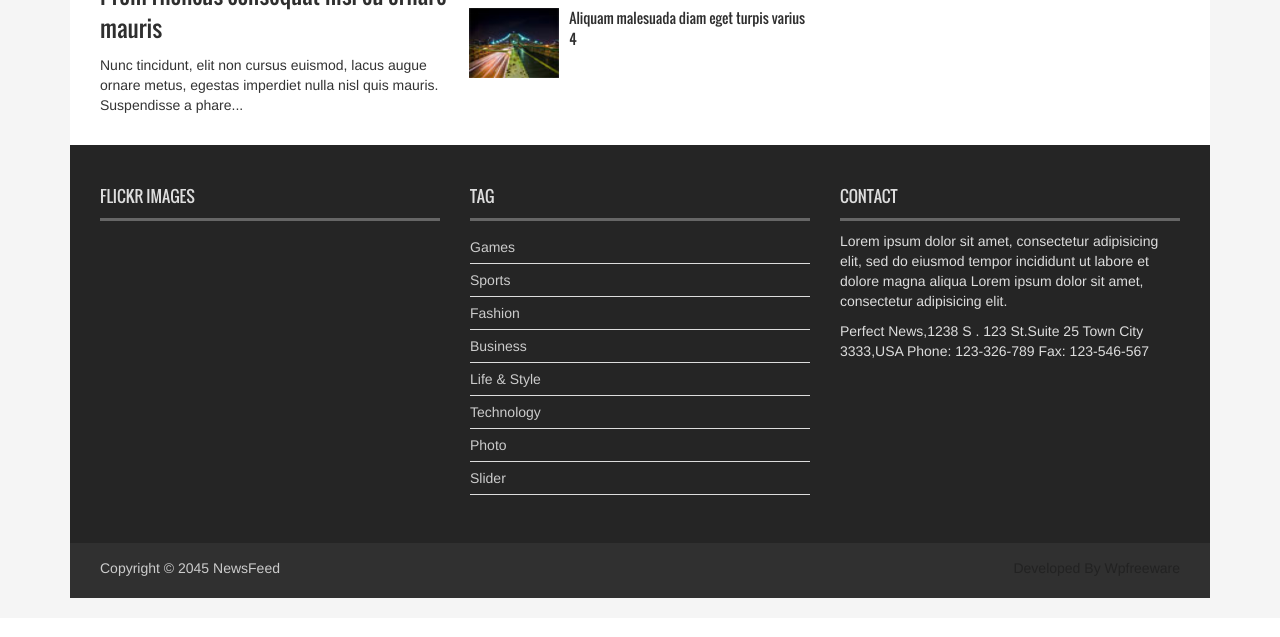
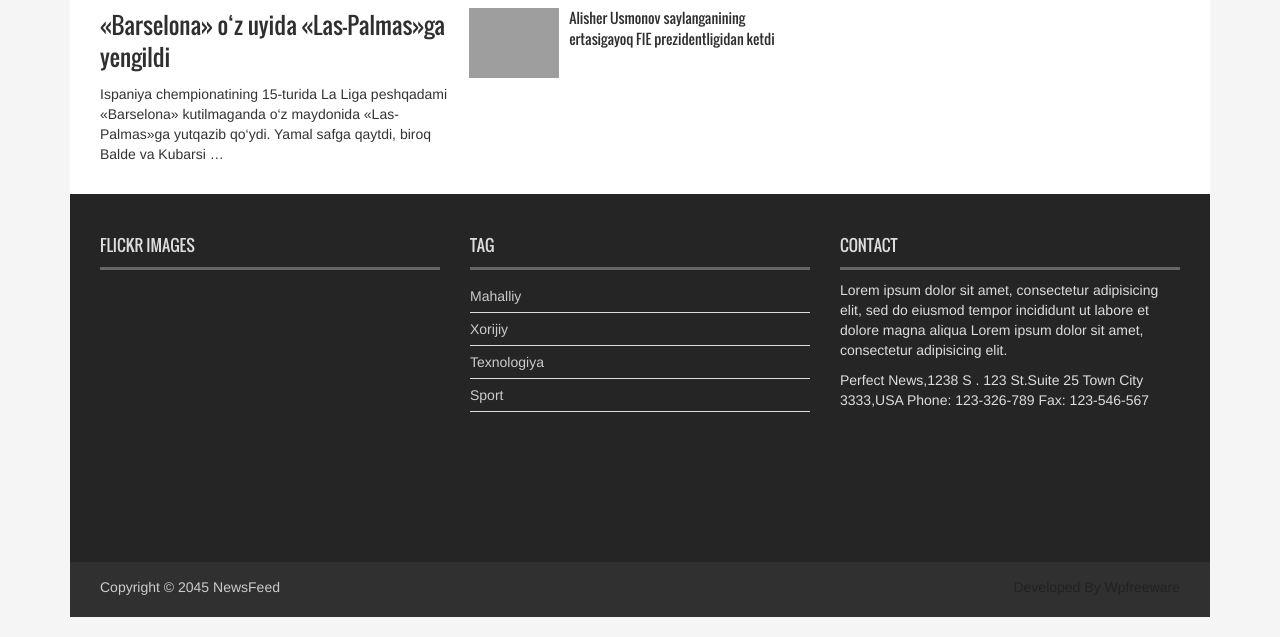
Before and after one commit to bunyod-abdulloh/news_site_django, a Django app: page / in a window 1280 px wide. Shown: the part 2793-3430 px from the top of the page. Before the commit the page ends 3391 px from the top, so only its background shows below. Run offline with Django 5.2, Linux system fonts and the light colour scheme; data comes from the database, SQL or seed files in the repository; some libraries are stand-ins or nearby versions; grey boxes are pictures that could not be loaded.

Commit message:
Commited

```diff
--- a/templates/news/base.html
+++ b/templates/news/base.html
@@ -129,14 +129,11 @@
                     <div class="footer_widget wow fadeInDown">
                         <h2>Tag</h2>
                         <ul class="tag_nav">
-                            <li><a href="#">Games</a></li>
-                            <li><a href="#">Sports</a></li>
-                            <li><a href="#">Fashion</a></li>
-                            <li><a href="#">Business</a></li>
-                            <li><a href="#">Life &amp; Style</a></li>
-                            <li><a href="#">Technology</a></li>
-                            <li><a href="#">Photo</a></li>
-                            <li><a href="#">Slider</a></li>
+                            {% for tag in categories %}
+                            <li>
+                                <a href="#">{{ tag.name }}</a>
+                            </li>
+                            {% endfor %}
                         </ul>
                     </div>
                 </div>
--- a/templates/news/index.html
+++ b/templates/news/index.html
@@ -133,55 +133,39 @@
                         <div class="single_post_content">
                             <h2><span>Texnologiya</span></h2>
                             <ul class="business_catgnav">
+                                {% for tech in techno_news %}
+                                {% if forloop.first %}
                                 <li>
-                                    <figure class="bsbig_fig wow fadeInDown"><a href="pages/single_page.html"
-                                                                                class="featured_img"> <img alt=""
-                                                                                                           src="{% static 'images/featured_img3.jpg' %} ">
+                                    <figure class="bsbig_fig wow fadeInDown"><a
+                                            href="{% url 'news_detail_page' tech.pk %}"
+                                            class="featured_img"> <img alt=""
+                                                                       src="{{ tech.image}} ">
                                         <span class="overlay"></span> </a>
-                                        <figcaption><a href="pages/single_page.html">Proin rhoncus consequat nisl eu
-                                            ornare mauris</a></figcaption>
-                                        <p>Nunc tincidunt, elit non cursus euismod, lacus augue ornare metus,
-                                            egestas imperdiet nulla nisl quis mauris. Suspendisse a phare...</p>
+                                        <figcaption>
+                                            <a href="{% url 'news_detail_page' tech.pk %}"> {{ tech.title }}</a>
+                                        </figcaption>
+                                        <p>{{ tech.body | truncatewords:20 }}</p>
                                     </figure>
                                 </li>
+                                {% endif %}
+                                {% endfor %}
                             </ul>
                             <ul class="spost_nav">
+                                {% for tech in techno_news %}
+                                {% if forloop.counter > 1 %}
                                 <li>
-                                    <div class="media wow fadeInDown"><a href="pages/single_page.html"
-                                                                         class="media-left"> <img alt=""
-                                                                                                  src="{% static 'images/post_img1.jpg' %} ">
+                                    <div class="media wow fadeInDown"><a href="{% url 'news_detail_page' tech.pk %}"
+                                                                         class="media-left">
+                                        <img alt="" src="{{ tech.image }} ">
                                     </a>
-                                        <div class="media-body"><a href="pages/single_page.html" class="catg_title">
-                                            Aliquam malesuada diam eget turpis varius 1</a></div>
+                                        <div class="media-body"><a href="{% url 'news_detail_page' tech.pk %}"
+                                                                   class="catg_title">
+                                            {{ tech.title }}</a>
+                                        </div>
                                     </div>
                                 </li>
-                                <li>
-                                    <div class="media wow fadeInDown"><a href="pages/single_page.html"
-                                                                         class="media-left"> <img alt=""
-                                                                                                  src="{% static 'images/post_img2.jpg' %} ">
-                                    </a>
-                                        <div class="media-body"><a href="pages/single_page.html" class="catg_title">
-                                            Aliquam malesuada diam eget turpis varius 2</a></div>
-                                    </div>
-                                </li>
-                                <li>
-                                    <div class="media wow fadeInDown"><a href="pages/single_page.html"
-                                                                         class="media-left"> <img alt=""
-                                                                                                  src="{% static 'images/post_img1.jpg' %} ">
-                                    </a>
-                                        <div class="media-body"><a href="pages/single_page.html" class="catg_title">
-                                            Aliquam malesuada diam eget turpis varius 3</a></div>
-                                    </div>
-                                </li>
-                                <li>
-                                    <div class="media wow fadeInDown"><a href="pages/single_page.html"
-                                                                         class="media-left"> <img alt=""
-                                                                                                  src="{% static 'images/post_img2.jpg' %} ">
-                                    </a>
-                                        <div class="media-body"><a href="pages/single_page.html" class="catg_title">
-                                            Aliquam malesuada diam eget turpis varius 4</a></div>
-                                    </div>
-                                </li>
+                                {% endif %}
+                                {% endfor %}
                             </ul>
                         </div>
                     </div>
@@ -249,57 +233,41 @@
                     <h2><span>Sport</span></h2>
                     <div class="single_post_content_left">
                         <ul class="business_catgnav">
+                            {% for sport in sports_news %}
+                            {% if forloop.first %}
                             <li>
-                                <figure class="bsbig_fig  wow fadeInDown"><a class="featured_img"
-                                                                             href="pages/single_page.html"> <img
-                                        src="{% static 'images/featured_img1.jpg' %} " alt=""> <span
-                                        class="overlay"></span> </a>
-                                    <figcaption><a href="pages/single_page.html">Proin rhoncus consequat nisl eu
-                                        ornare mauris</a></figcaption>
-                                    <p>Nunc tincidunt, elit non cursus euismod, lacus augue ornare metus, egestas
-                                        imperdiet nulla nisl quis mauris. Suspendisse a phare...</p>
+                                <figure class="bsbig_fig  wow fadeInDown">
+                                    <a class="featured_img" href="{% url 'news_detail_page' sport.pk %}">
+                                        <img
+                                                src="{{ sport.image }} " alt="">
+                                        <span class="overlay"></span> </a>
+                                    <figcaption>
+                                        <a href="{% url 'news_detail_page' sport.pk %}">{{ sport.title }}</a>
+                                    </figcaption>
+                                    <p>{{ sport.body | truncatewords:20 }}</p>
                                 </figure>
                             </li>
+                            {% endif %}
+                            {% endfor %}
                         </ul>
                     </div>
                     <div class="single_post_content_right">
                         <ul class="spost_nav">
+                            {% for sport in sports_news %}
+                            {% if forloop.counter > 1 %}
                             <li>
-                                <div class="media wow fadeInDown"><a href="pages/single_page.html"
-                                                                     class="media-left"> <img alt=""
-                                                                                              src="{% static 'images/post_img1.jpg' %} ">
-                                </a>
-                                    <div class="media-body"><a href="pages/single_page.html" class="catg_title">
-                                        Aliquam malesuada diam eget turpis varius 1</a></div>
+                                <div class="media wow fadeInDown">
+                                    <a href="{% url 'news_detail_page' sport.pk %}" class="media-left">
+                                        <img alt="" src="{{ sport.image }} ">
+                                    </a>
+                                    <div class="media-body">
+                                        <a href="{% url 'news_detail_page' sport.pk %}" class="catg_title">
+                                            {{ sport.title }}</a>
+                                    </div>
                                 </div>
                             </li>
-                            <li>
-                                <div class="media wow fadeInDown"><a href="pages/single_page.html"
-                                                                     class="media-left"> <img alt=""
-                                                                                              src="{% static 'images/post_img2.jpg' %} ">
-                                </a>
-                                    <div class="media-body"><a href="pages/single_page.html" class="catg_title">
-                                        Aliquam malesuada diam eget turpis varius 2</a></div>
-                                </div>
-                            </li>
-                            <li>
-                                <div class="media wow fadeInDown"><a href="pages/single_page.html"
-                                                                     class="media-left"> <img alt=""
-                                                                                              src="{% static 'images/post_img1.jpg' %} ">
-                                </a>
-                                    <div class="media-body"><a href="pages/single_page.html" class="catg_title">
-                                        Aliquam malesuada diam eget turpis varius 3</a></div>
-                                </div>
-                            </li>
-                            <li>
-                                <div class="media wow fadeInDown"><a href="pages/single_page.html"
-                                                                     class="media-left"> <img alt=""
-                                                                                              src="{% static 'images/post_img2.jpg' %} ">
-                                </a>
-                                    <div class="media-body"><a href="pages/single_page.html" class="catg_title">
-                                        Aliquam malesuada diam eget turpis varius 4</a></div>
-                                </div>
-                            </li>
+                            {% endif %}
+                            {% endfor %}
                         </ul>
                     </div>
                 </div>
@@ -347,7 +315,7 @@
                         <li role="presentation"><a href="#video" aria-controls="profile" role="tab"
                                                    data-toggle="tab">Video</a></li>
                         <li role="presentation"><a href="#comments" aria-controls="messages" role="tab"
-                                                   data-toggle="tab">Comments</a></li>
+                                                   data-toggle="tab">Izohlar</a></li>
                     </ul>
                     <div class="tab-content">
                         <div role="tabpanel" class="tab-pane active" id="category">
@@ -409,25 +377,24 @@
                     </div>
                 </div>
                 <div class="single_sidebar wow fadeInDown">
-                    <h2><span>Sponsor</span></h2>
+                    <h2><span>Homiy</span></h2>
                     <a class="sideAdd" href="#"><img src="{% static 'images/add_img.jpg' %} " alt=""></a></div>
                 <div class="single_sidebar wow fadeInDown">
-                    <h2><span>Category Archive</span></h2>
+                    <h2><span>Barcha kategoriyalar</span></h2>
                     <select class="catgArchive">
-                        <option>Select Category</option>
-                        <option>Life styles</option>
-                        <option>Sports</option>
-                        <option>Texnologiya</option>
-                        <option>Treads</option>
+                        <option>Kategoriyani tanlang</option>
+                        {% for category in categories %}
+                        <option>{{ category.name }}</option>
+                        {% endfor %}
                     </select>
                 </div>
                 <div class="single_sidebar wow fadeInDown">
-                    <h2><span>Links</span></h2>
+                    <h2><span>Havolalar</span></h2>
                     <ul>
                         <li><a href="#">Blog</a></li>
                         <li><a href="#">Rss Feed</a></li>
                         <li><a href="#">Login</a></li>
-                        <li><a href="#">Life &amp; Style</a></li>
+                        <li><a href="#">Hayot &amp; Tarzi</a></li>
                     </ul>
                 </div>
             </aside>
```
